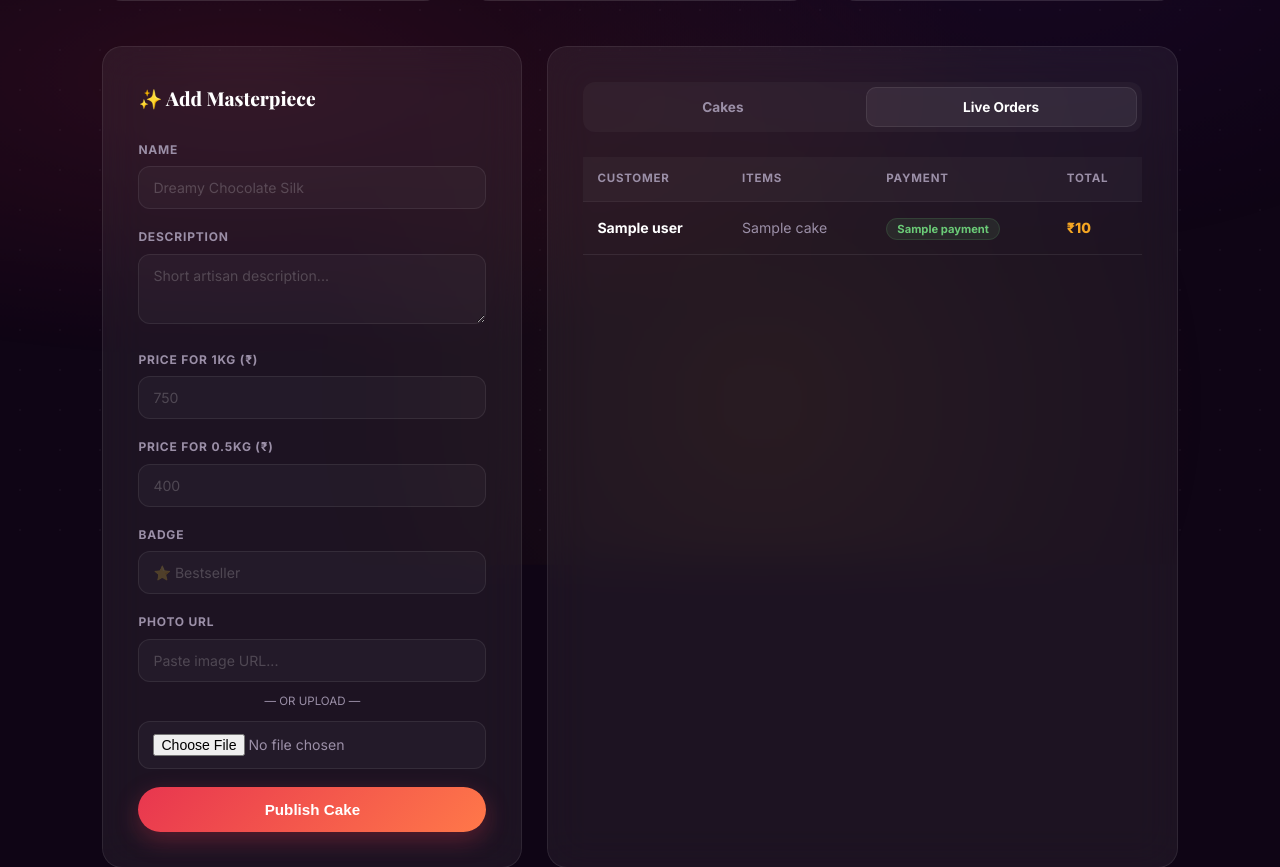
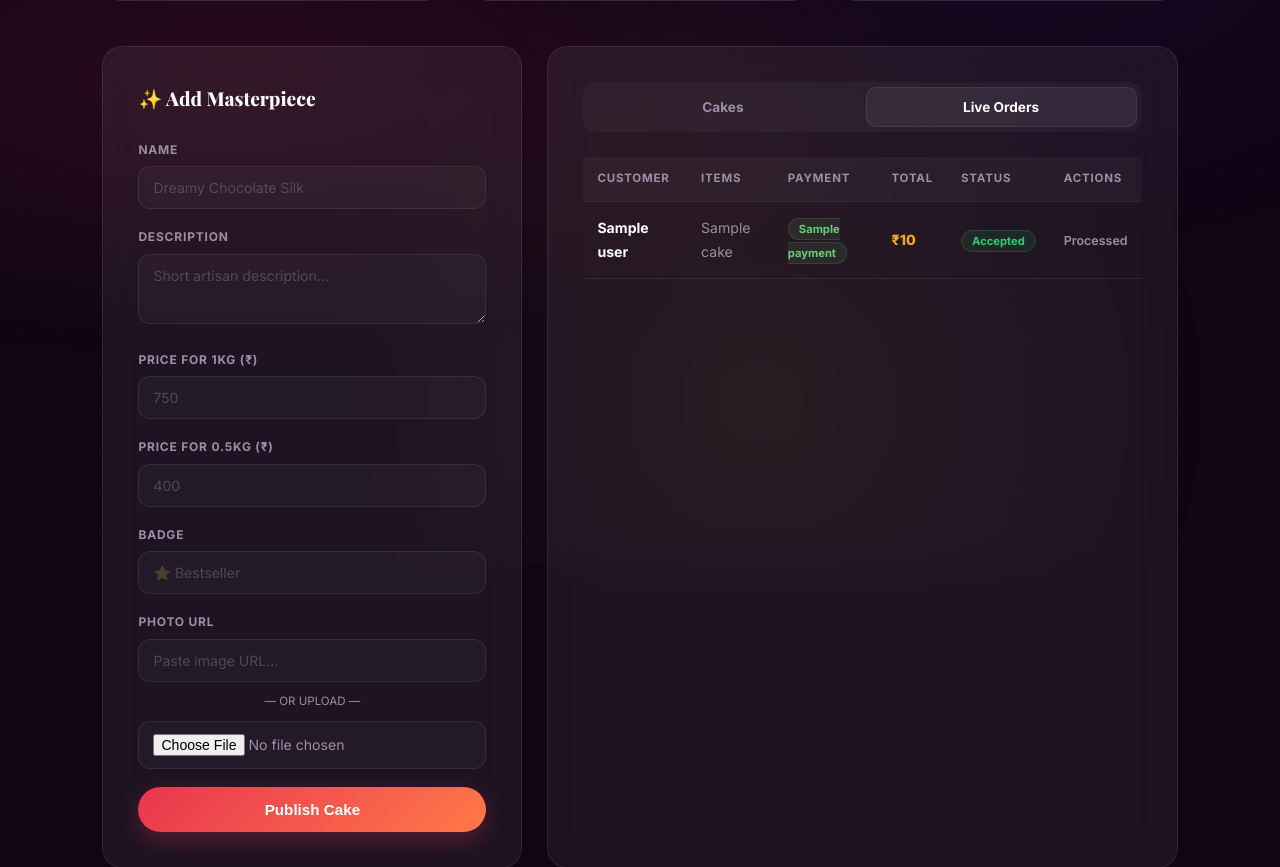
Before and after one commit to gurucvmca/cake-Fantasy, a Flask app: template frontend/templates/admin.html in a window 1280 px wide, after a click on "Live Orders". Shown: the part 250-1117 px from the top of the page. Run offline with Flask 3, Linux system fonts and the light colour scheme; the template is opened without the code that fills it: most values are stand-ins (such as "Sample title", 1, 10 or a date in 2020); grey boxes marked "Sample" are stand-in pictures.

Commit message:
Admin Panel: Added live order accept/reject actions

```diff
--- a/backend/app.py
+++ b/backend/app.py
@@ -329,7 +329,8 @@ def confirm_order():
             "price":   price,
             "payment": "Razorpay",
             "rzp_payment_id": rzp_payment_id,
-            "rzp_order_id": rzp_order_id
+            "rzp_order_id": rzp_order_id,
+            "status":  "Pending"
         })
         display_payment = "Razorpay Secure"
 
@@ -380,7 +381,7 @@ def admin():
         c["_id"] = str(c["_id"])
     for o in all_orders:
         o["_id"] = str(o["_id"])
-    total_revenue = sum(int(o.get("price", 0)) for o in all_orders)
+    total_revenue = sum(int(o.get("price", 0)) for o in all_orders if o.get("status") != "Rejected")
     return render_template("admin.html",
         cakes=all_cakes, orders=all_orders,
         total_orders=len(all_orders), total_cakes=len(all_cakes),
@@ -428,6 +429,20 @@ def admin_delete_cake(cake_id):
     cakes.delete_one({"_id": ObjectId(cake_id)})
     return redirect(url_for("admin"))
 
+@app.route("/admin/order/accept/<order_id>", methods=["POST"])
+def admin_accept_order(order_id):
+    if not is_admin():
+        return redirect("/")
+    orders.update_one({"_id": ObjectId(order_id)}, {"$set": {"status": "Accepted"}})
+    return redirect(url_for("admin"))
+
+@app.route("/admin/order/reject/<order_id>", methods=["POST"])
+def admin_reject_order(order_id):
+    if not is_admin():
+        return redirect("/")
+    orders.update_one({"_id": ObjectId(order_id)}, {"$set": {"status": "Rejected"}})
+    return redirect(url_for("admin"))
+
 # ---------------- MAIN ----------------
 if __name__ == "__main__":
     port = int(os.environ.get("PORT", 5000))
--- a/frontend/templates/admin.html
+++ b/frontend/templates/admin.html
@@ -246,7 +246,7 @@
       {% if orders %}
         <div style="overflow-x:auto;">
           <table class="orders-table">
-            <thead><tr><th>Customer</th><th>Items</th><th>Payment</th><th>Total</th></tr></thead>
+            <thead><tr><th>Customer</th><th>Items</th><th>Payment</th><th>Total</th><th>Status</th><th>Actions</th></tr></thead>
             <tbody>
               {% for o in orders %}
               <tr>
@@ -254,6 +254,29 @@
                 <td>{{ o.cake }}</td>
                 <td><span class="status-pill">{{ o.payment }}</span></td>
                 <td style="font-weight:800; color:var(--accent);">₹{{ o.price }}</td>
+                <td>
+                  {% if o.status == 'Accepted' %}
+                    <span class="status-pill" style="background:rgba(46,204,113,0.1); color:#2ecc71; border: 1px solid rgba(46,204,113,0.2);">Accepted</span>
+                  {% elif o.status == 'Rejected' %}
+                    <span class="status-pill" style="background:rgba(231,76,60,0.1); color:#e74c3c; border: 1px solid rgba(231,76,60,0.2);">Rejected</span>
+                  {% else %}
+                    <span class="status-pill" style="background:rgba(241,196,15,0.1); color:#f1c40f; border: 1px solid rgba(241,196,15,0.2);">Pending</span>
+                  {% endif %}
+                </td>
+                <td>
+                  {% if o.status != 'Accepted' and o.status != 'Rejected' %}
+                    <div style="display:flex; gap:8px;">
+                      <form action="/admin/order/accept/{{ o._id }}" method="post" style="display:inline; margin:0;">
+                        <button type="submit" style="padding: 6px 12px; font-size: 0.75rem; background: rgba(46,204,113,0.15); color: #2ecc71; border: 1px solid rgba(46,204,113,0.25); border-radius: 8px; cursor: pointer; font-weight:700; transition:0.2s;" onmouseover="this.style.background='rgba(46,204,113,0.3)'" onmouseout="this.style.background='rgba(46,204,113,0.15)'">Accept</button>
+                      </form>
+                      <form action="/admin/order/reject/{{ o._id }}" method="post" style="display:inline; margin:0;">
+                        <button type="submit" style="padding: 6px 12px; font-size: 0.75rem; background: rgba(231,76,60,0.15); color: #e74c3c; border: 1px solid rgba(231,76,60,0.25); border-radius: 8px; cursor: pointer; font-weight:700; transition:0.2s;" onmouseover="this.style.background='rgba(231,76,60,0.3)'" onmouseout="this.style.background='rgba(231,76,60,0.15)'">Reject</button>
+                      </form>
+                    </div>
+                  {% else %}
+                    <span style="font-size:0.78rem; color:var(--text-muted); font-weight:600;">Processed</span>
+                  {% endif %}
+                </td>
               </tr>
               {% endfor %}
             </tbody>
```
